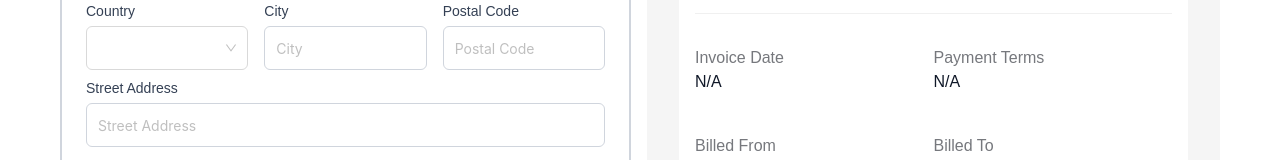
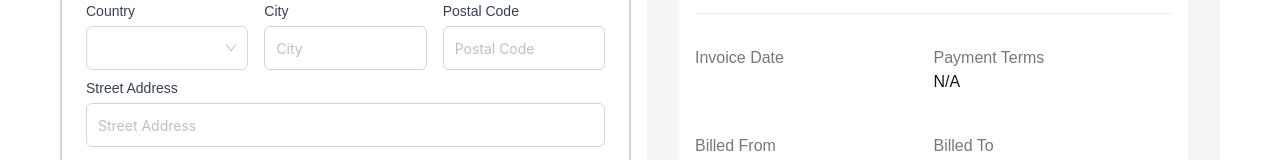
Before and after one commit to NaumanMoazzam/invoice-staunch, a Next.js app: page / in a window 1280 px wide. Shown: the part 311-471 px from the top of the page. Built offline with nearby package versions, Linux system fonts and the light colour scheme.

Commit message:
Invoice Date Fix

```diff
--- a/app/components/organisms/RealTimePreview.tsx
+++ b/app/components/organisms/RealTimePreview.tsx
@@ -1,6 +1,7 @@
 import React from "react";
 import { useForm, useFormContext, useWatch } from "react-hook-form";
 import { Divider, Table } from "antd";
+import dayjs from "dayjs";
 
 interface Item {
   name: string;
@@ -9,7 +10,7 @@ interface Item {
   total: number;
 }
 
-const RealTimeInvoice: React.FC = ({formData}: any) => {
+const RealTimeInvoice: React.FC = ({ formData }: any) => {
   const methods = useForm();
 
   //   if (!control) {
@@ -46,16 +47,14 @@ const RealTimeInvoice: React.FC = ({formData}: any) => {
   //       invoiceDate: '',
   //     },
   //   });
-//   const items:  Item[] = useWatch({ control: methods.control, name: "items", defaultValue: [] });
-//   const billingTo = useWatch({ control: methods.control, name: "billingTo" });
-//   const billingFrom = useWatch({ control: methods.control, name: "billingFrom" });
-console.log('formData', formData)
+  //   const items:  Item[] = useWatch({ control: methods.control, name: "items", defaultValue: [] });
+  //   const billingTo = useWatch({ control: methods.control, name: "billingTo" });
+  //   const billingFrom = useWatch({ control: methods.control, name: "billingFrom" });
+  console.log("formData", formData);
 
-const items = formData.items ? formData.items : []
-const billingTo = formData.billingTo
-const billingFrom = formData.billingFrom
-
-
+  const items = formData.items ? formData.items : [];
+  const billingTo = formData.billingTo;
+  const billingFrom = formData.billingFrom;
 
   const columns = [
     {
@@ -90,6 +89,10 @@ const billingFrom = formData.billingFrom
 
   const totalPrice = subtotal + tax;
 
+  const formattedDate = formData.billingTo?.invoiceDate
+    ? dayjs(formData.billingTo.invoiceDate).format("DD/MM/YYYY")
+    : "";
+
   return (
     <div className="bg-white flex flex-col gap-2 p-4 rounded-[16px]">
       <div className="font-semibold text-[18px] text-[#101828]">
@@ -103,7 +106,7 @@ const billingFrom = formData.billingFrom
               Invoice Date
             </div>
             <div className="font-medium text-[16px] text-[#101828]">
-              {billingTo.invoiceDate || "N/A"}
+              {formattedDate}
             </div>
           </div>
           <div className="grid grid-rows-2">
--- a/app/layout.tsx
+++ b/app/layout.tsx
@@ -21,6 +21,12 @@ const geistMono = localFont({
 const client = new ApolloClient({
   uri: "https://sse-frontend-assessment-api-823449bb66ac.herokuapp.com/graphql",
   cache: new InMemoryCache(),
+  connectToDevTools: true,
+  defaultOptions: {
+    watchQuery: {
+      fetchPolicy: 'cache-and-network',
+    },
+  },
 });
 
 function RootLayout({
--- a/package.json
+++ b/package.json
@@ -13,6 +13,7 @@
     "@hookform/resolvers": "^3.9.0",
     "antd": "^5.21.2",
     "apollo-client": "^2.6.10",
+    "dayjs": "^1.11.13",
     "graphql": "^15.9.0",
     "next": "14.2.14",
     "react": "^18",
```
Also changed, not shown: 1 other file (tests, documents, lock files or other folders).
